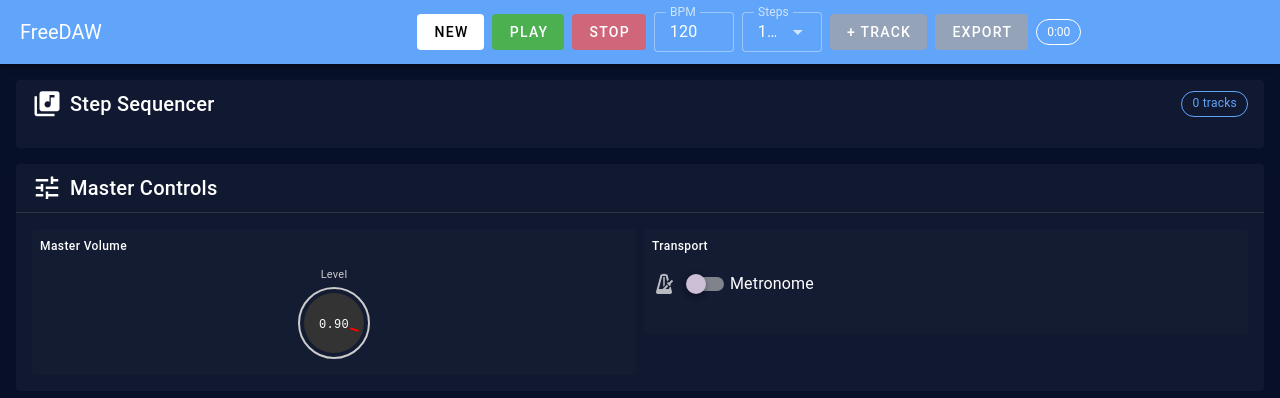
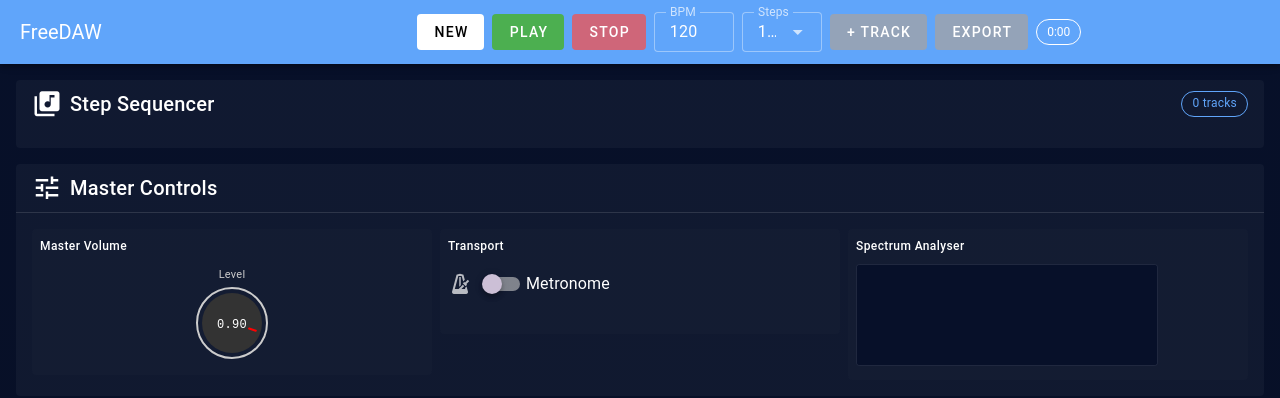
Before and after one commit to karlstulik/FreeDAW, a Vue app: page / in a window 1280 px wide. Shown: the top 398 px of the page. Built offline with nearby package versions, Linux system fonts and the light colour scheme.

Commit message:
Analyser Added

```diff
--- /dev/null
+++ b/src/components/Analyser.vue
@@ -0,0 +1,84 @@
+<template>
+  <v-card flat color="rgba(255, 255, 255, 0.01)" class="pa-1">
+    <v-card-title class="text-caption pa-1">Spectrum Analyser</v-card-title>
+    <v-card-text class="pa-1">
+      <canvas
+        ref="canvas"
+        :width="width"
+        :height="height"
+        class="analyser-canvas"
+      ></canvas>
+    </v-card-text>
+  </v-card>
+</template>
+
+<script setup>
+import { ref, onMounted, onUnmounted } from 'vue'
+import { getMasterAnalyser, getAudioContext } from '@/stores/audio'
+
+const canvas = ref(null)
+const width = ref(300)
+const height = ref(100)
+let animationId = null
+let analyser = null
+let dataArray = null
+
+onMounted(() => {
+  const audioCtx = getAudioContext()
+  analyser = getMasterAnalyser()
+
+  if (analyser) {
+    analyser.fftSize = 2048
+    const bufferLength = analyser.frequencyBinCount
+    dataArray = new Uint8Array(bufferLength)
+
+    draw()
+  }
+})
+
+onUnmounted(() => {
+  if (animationId) {
+    cancelAnimationFrame(animationId)
+  }
+})
+
+const draw = () => {
+  if (!canvas.value || !analyser || !dataArray) return
+
+  const ctx = canvas.value.getContext('2d')
+
+  analyser.getByteFrequencyData(dataArray)
+
+  ctx.fillStyle = 'rgb(7, 16, 41)' // Match the app background
+  ctx.fillRect(0, 0, width.value, height.value)
+
+  const barWidth = (width.value / dataArray.length) * 2.5
+  let barHeight
+  let x = 0
+
+  for (let i = 0; i < dataArray.length; i++) {
+    barHeight = (dataArray[i] / 255) * height.value
+
+    // Create a gradient from blue to green to red
+    const gradient = ctx.createLinearGradient(0, height.value - barHeight, 0, height.value)
+    gradient.addColorStop(0, '#2196F3') // Blue
+    gradient.addColorStop(0.5, '#4CAF50') // Green
+    gradient.addColorStop(1, '#F44336') // Red
+
+    ctx.fillStyle = gradient
+    ctx.fillRect(x, height.value - barHeight, barWidth, barHeight)
+
+    x += barWidth + 1
+  }
+
+  animationId = requestAnimationFrame(draw)
+}
+</script>
+
+<style scoped>
+.analyser-canvas {
+  border: 1px solid rgba(255, 255, 255, 0.1);
+  border-radius: 4px;
+  background: rgb(7, 16, 41);
+}
+</style>
--- a/src/components/Sequencer.vue
+++ b/src/components/Sequencer.vue
@@ -91,7 +91,7 @@
       <v-divider></v-divider>
       <v-card-text>
         <v-row dense>
-          <v-col cols="6" md="6">
+          <v-col cols="6" md="4">
             <v-card flat color="rgba(255, 255, 255, 0.01)" class="pa-1">
               <v-card-title class="text-caption pa-1">Master Volume</v-card-title>
               <v-card-text class="pa-1">
@@ -109,7 +109,7 @@
               </v-card-text>
             </v-card>
           </v-col>
-          <v-col cols="6" md="6">
+          <v-col cols="6" md="4">
             <v-card flat color="rgba(255, 255, 255, 0.01)" class="pa-1">
               <v-card-title class="text-caption pa-1">Transport</v-card-title>
               <v-card-text class="pa-1">
@@ -127,6 +127,9 @@
               </v-card-text>
             </v-card>
           </v-col>
+          <v-col cols="12" md="4">
+            <Analyser />
+          </v-col>
         </v-row>
       </v-card-text>
     </v-card>
@@ -140,6 +143,7 @@ import { useDaw } from '@/composables/useDaw'
 import { useDialogStore } from '@/stores/dialog'
 import Track from './Track.vue'
 import Knob from './Knob.vue'
+import Analyser from './Analyser.vue'
 import { tr } from 'vuetify/locale'
 
 const dawStore = useDaw()
```
